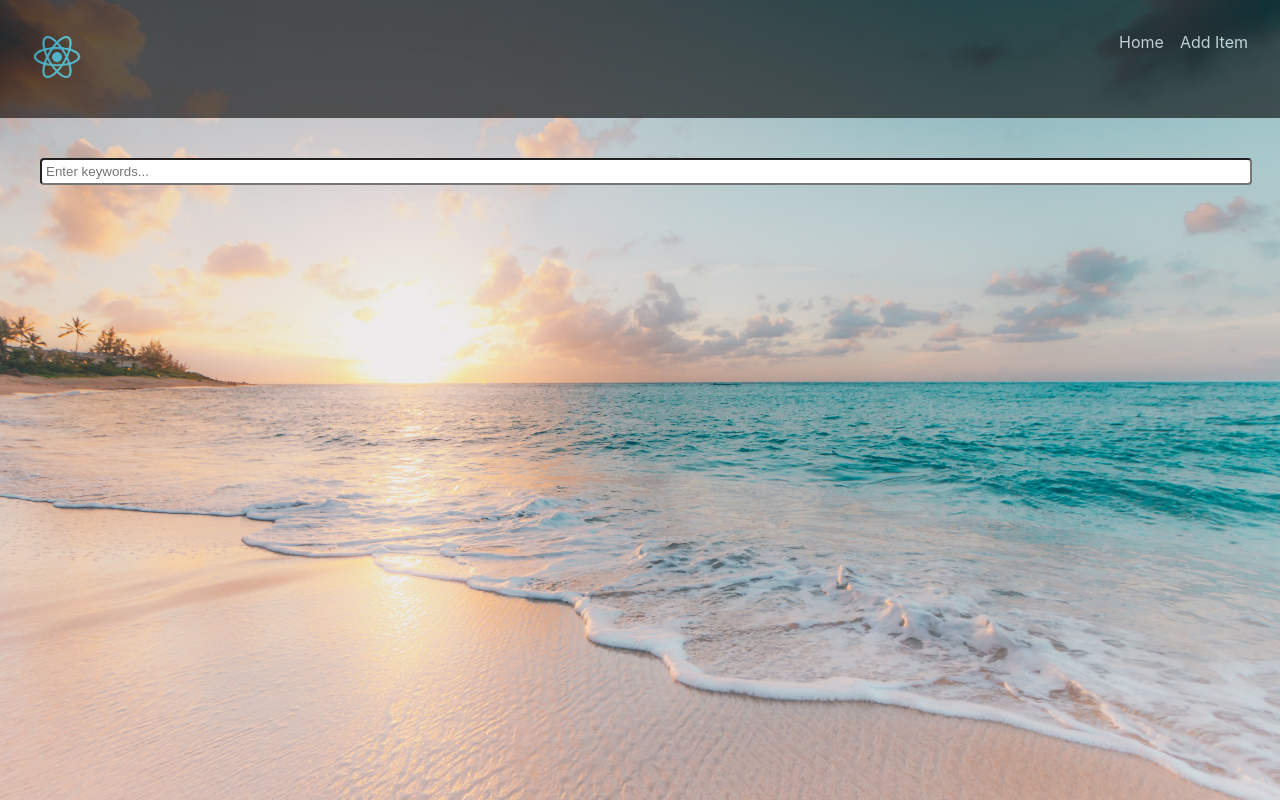
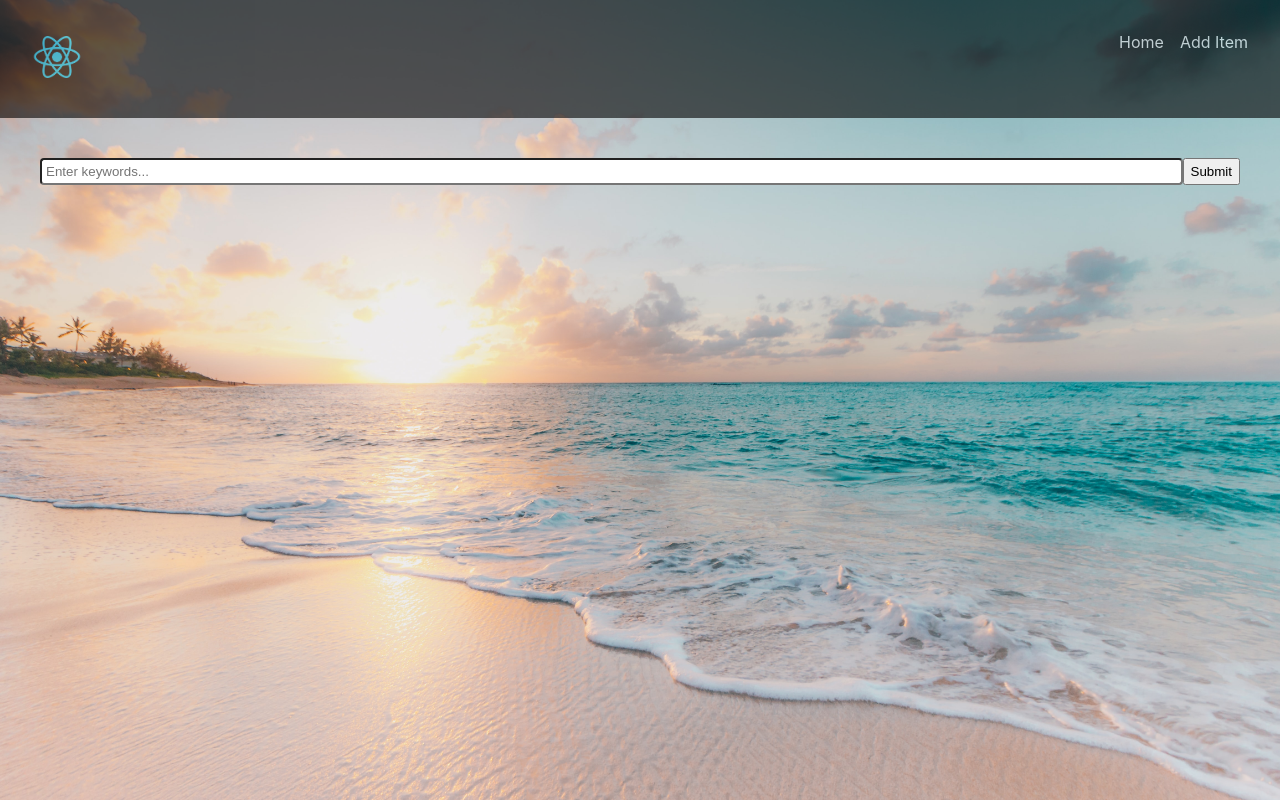
Before and after one commit to 11210CS460100/lost-and-found-system, a React (Create React App) app in the folder frontend/: page / in a window 1280 px wide. Built offline with nearby package versions, Linux system fonts and the light colour scheme; the HTML template or start-up script is replaced by a standard one.

Commit message:
add searching page

```diff
--- a/frontend/package.json
+++ b/frontend/package.json
@@ -13,7 +13,8 @@
     "react-dom": "^18.2.0",
     "react-hook-form": "^7.49.2",
     "react-router-dom": "^6.8.2",
-    "react-scripts": "5.0.1"
+    "react-scripts": "5.0.1",
+    "react-spinners": "^0.13.8"
   },
   "scripts": {
     "start": "react-scripts start",
--- a/frontend/src/components/Components.css
+++ b/frontend/src/components/Components.css
@@ -72,3 +72,21 @@
     border-radius: 5px;
 }
 /* add item */
+
+/* Loading */
+.searching .background{
+    position: absolute;
+    font-size: 50px;
+
+    display: flex;
+    align-items: center;
+    flex-direction: column;
+    justify-content: center;
+
+    button{
+        position: relative;
+        top: 10%;
+    }
+}
+
+/* Loading */
--- a/frontend/src/components/SearchBar.js
+++ b/frontend/src/components/SearchBar.js
@@ -1,9 +1,12 @@
+import { useState } from "react"
 
-export default function SearchBar({ searchBarChangedCallback }) {
+export default function SearchBar({ searchBarSubmitCallback }) {
+    const [userInput, setUserInput] = useState("")
 
     return (
-        <div className="search-bar">
-            <input className="search-bar-input" placeholder='Enter keywords...' onChange={searchBarChangedCallback}/>
+        <div style={{display: 'flex' }} className="search-bar">
+            <input className="search-bar-input" placeholder='Enter keywords...' value={userInput} onChange={(e) => setUserInput(e.target.value)}/>
+            <button onClick={() => searchBarSubmitCallback(userInput)}>Submit</button>
         </div>
     )
 }
--- /dev/null
+++ b/frontend/src/components/Searching.js
@@ -0,0 +1,15 @@
+import PacmanLoader from "react-spinners/PacmanLoader";
+
+export default function Searching({ cancelCallback }){
+    return (
+        <div className="searching">
+            <div className="half-transparent-background">
+                <div className="background">
+                    <p >Searching...</p>
+                    <PacmanLoader className="loader" color="#36d7b7"/>
+                    <button onClick={cancelCallback} >Cancel</button>
+                </div>
+            </div>
+        </div>
+    )
+}
--- a/frontend/src/pages/Home.js
+++ b/frontend/src/pages/Home.js
@@ -1,9 +1,9 @@
-import { useState, useEffect } from "react"
-import axios from "axios"
+import { useState, useRef } from "react"
+import axios from "axios";
 
 import ItemBlock from "../components/ItemBlock";
 import SearchBar from "../components/SearchBar";
-import AddItem from "./AddItem";
+import Searching from "../components/Searching";
 
 // now replace the content https://imgur.com/a/GbM6sKT with the image ../assets/images/eat-sleep-code-repeat.jpg
 // now replace the content https://imgur.com/a/y7a2zwZ with the image ../assets/images/good-day-to-code.jpg
@@ -34,80 +34,63 @@ const itemSchema = new Schema({
 
 // Also, the backend team will create the APIs for the frontend team to use, which will be released later on
 
+
 export default function Home() {
     const [items, setItems] = useState([])
+    const [isWaiting, setIsWaiting] = useState(false)
 
-    const searchBarChange = (e) => {
-        let str = e.target.value;
-        let isMessageEmpty = str === ""
+    const cancelController = useRef(new AbortController())
+
+    const searchBarSubmit = (userInput) => {
+        let isMessageEmpty = userInput === ""
 
         if(!isMessageEmpty)
         {
-            let keywords = str.split(',')
-            keywords = keywords.map((word) => word.trim()).filter(str => str)
-            // console.log("keywords = " + keywords)
-            // console.log("items = " + items)
-            getItemsFromBackend(keywords)
+            let userDescriptions = userInput.split(',')
+            userDescriptions = userDescriptions.map((word) => word.trim()).filter(userInput => userInput)
+
+            getItemsFromBackend(userDescriptions)
             // setItems(() => [e.target.value, ...items])  // add item to the front to prevent scrolling
         }
     }
 
-    const [isWaiting, setIsWaiting] = useState(false)
-    const waitTest = async () => {
-        let isDone = false
 
-        await axios.get('http://127.0.0.1:4000/keywordsResult')
-        .then(res => {
-            console.log(res.data)
-            isDone = res.data === ""
-        })
+    const getItemsFromBackend = async (userDescriptions) => {
+        if(isWaiting === true) return
 
-        return isDone
-    }
+        setIsWaiting(true)
+        cancelController.current = new AbortController()
 
-    useEffect((e) =>{
-        const f = async () => {
-
-            if(isWaiting)
-            {
-                console.log("prev")
-
-                let isDone = false
-                while(!isDone)
-                {
-                    isDone = await waitTest()
-                }
-                setIsWaiting(false)
-                console.log("after")
-            }
-        }
-        f()
-    }, [isWaiting])
-
-    const getItemsFromBackend = async (keywords) => {
-        await axios.post('http://127.0.0.1:4000/keywords', {
+        await axios.post('http://127.0.0.1:4000/finding/description', {
             method: "post",
-            body: JSON.stringify(keywords),
+            body: JSON.stringify(userDescriptions),
             headers: {
                 'Content-Type': 'application/json'
-            }
+            },
+        }, {
+            signal: cancelController.current.signal
         })
         .then(res => {
             let filteredItems = res.data
-            console.log(res)
-            setIsWaiting(true)
-            // setItems(filteredItems)
+            setItems(filteredItems)
         })
         .catch(err => console.log(err))
 
+        setIsWaiting(false)
     }
 
-
+    const cancelFetchingItems = (e) => {
+        cancelController.current.abort()
+    }
 
     return (
-
         <div>
-            <SearchBar searchBarChangedCallback={searchBarChange} />
+            {
+                isWaiting
+                ? <Searching cancelCallback={cancelFetchingItems} />
+                : null
+            }
+            <SearchBar searchBarSubmitCallback={searchBarSubmit} />
             <br/>
             <ItemBlock items={items}> </ItemBlock>
         </div>
```
Also changed, not shown: 1 other file (tests, documents, lock files or other folders).
